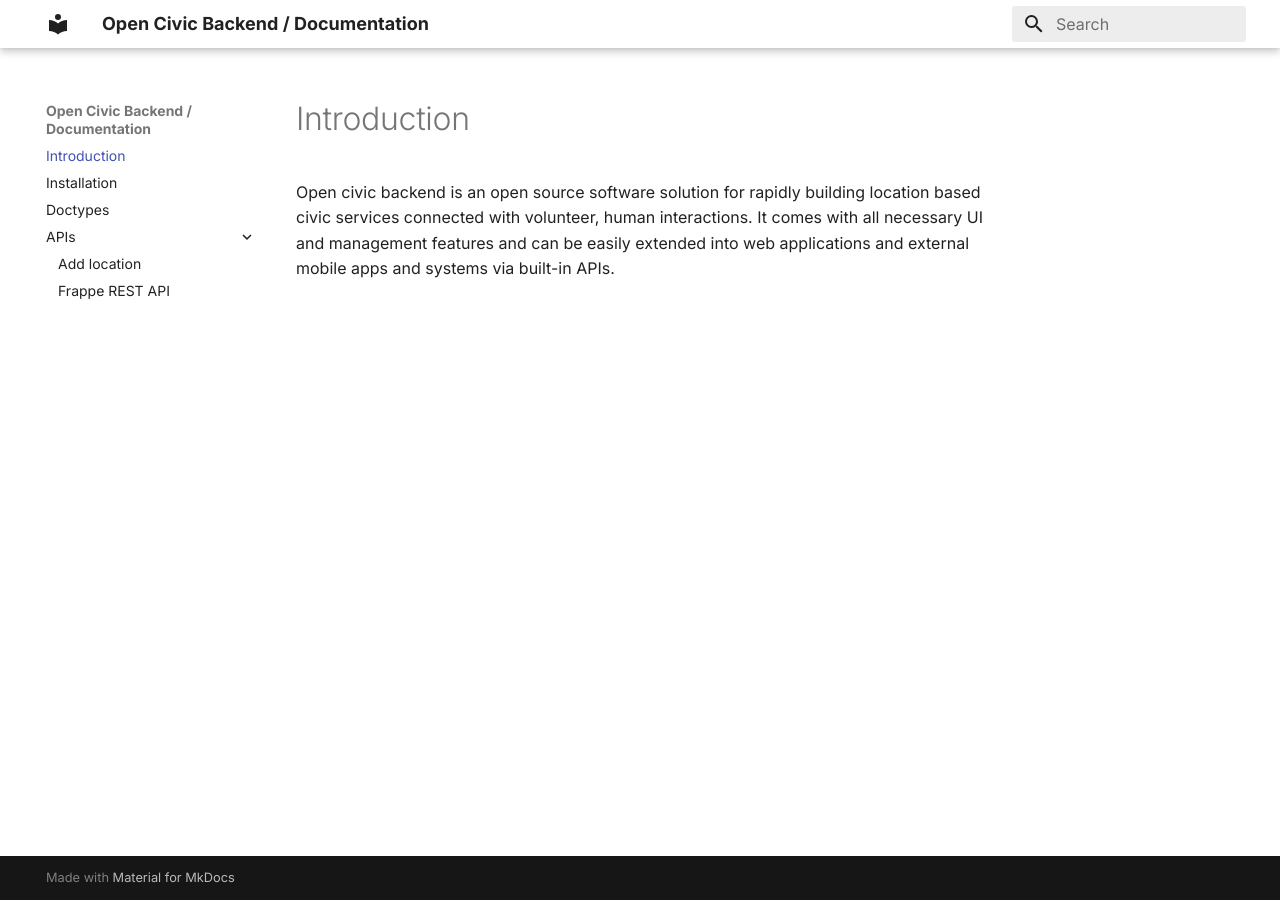
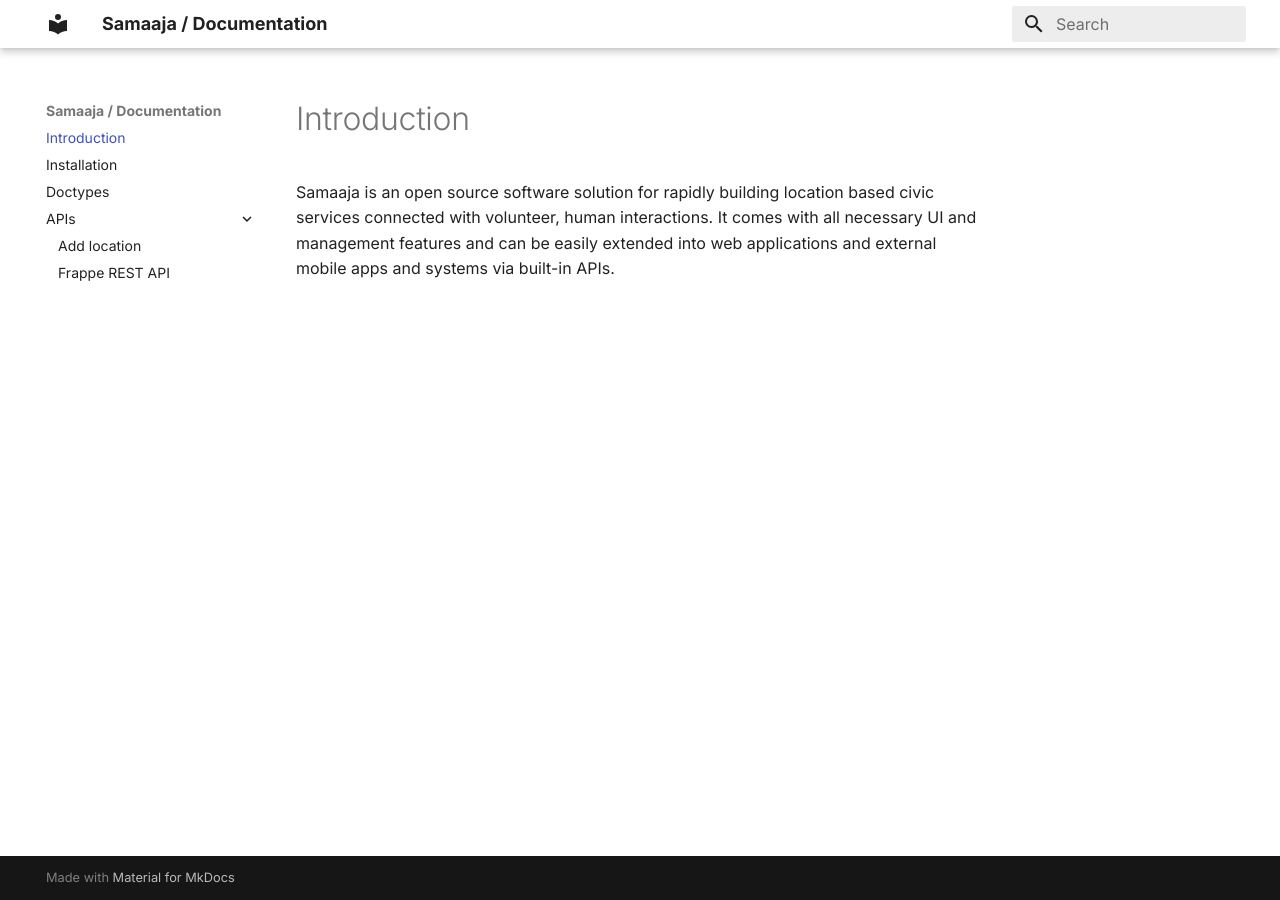
Before and after one commit to fossunited/Samaaja, an MkDocs documentation site: the page built from docs/docs/index.md, in a window 1280 px wide. Built offline with MkDocs 1.6.1 and Material for MkDocs 9.7.7, drawn with Linux system fonts in a browser that asks for light colours.

Commit message:
chore: update docs

````diff
--- a/docs/docs/index.md
+++ b/docs/docs/index.md
@@ -1 +1 @@
-Open civic backend is an open source software solution for rapidly building location based civic services connected with volunteer, human interactions. It comes with all necessary UI and management features and can be easily extended into web applications and external mobile apps and systems via built-in APIs.
+Samaaja is an open source software solution for rapidly building location based civic services connected with volunteer, human interactions. It comes with all necessary UI and management features and can be easily extended into web applications and external mobile apps and systems via built-in APIs.
--- a/docs/docs/installation.md
+++ b/docs/docs/installation.md
@@ -5,8 +5,8 @@
 
 * Get the app from the repository.
 
-        bench get-app https://github.com/fossunited/open-civic-backend
+        bench get-app https://github.com/fossunited/Samaaja
 
 * Install app on your site
 
-        bench --site <your-site-name-here> install-app open_civic_backend
+        bench --site <your-site-name-here> install-app samaaja
--- a/docs/docs/location.md
+++ b/docs/docs/location.md
@@ -1,7 +1,7 @@
 # Add location
 
 
-### POST [/api/method/open_civic_backend.api.location.new](http://localfrappe.test:8000/api/method/open_civic_backend.api.location.new)
+### POST [/api/method/samaaja.api.location.new](http://localfrappe.test:8000/api/method/samaaja.api.location.new)
 
 * If latitude and longitude already exists, it will return the existing location data.
 
@@ -11,7 +11,7 @@
  -d '{"latitude":"12.233","longitude":"17.02323",
  "address": "JP Nagar 5th phase, Bengaluru",
  "city": "Bengaluru", "state": "Karnataka"}' \
- 'http://localhost:8000/api/method/civic_backend.civic_backend.api.location.new'
+ 'http://localhost:8000/api/method/samaaja.api.location.new'
 ```
 
 #### Response
--- a/docs/mkdocs.yml
+++ b/docs/mkdocs.yml
@@ -1,4 +1,4 @@
-site_name: Open Civic Backend / Documentation
+site_name: Samaaja / Documentation
 theme:
   name: material
   favicon: "images/favicon.png"
````
Also changed, not shown: docs/docs/doctypes.md (+1 -1 lines).
